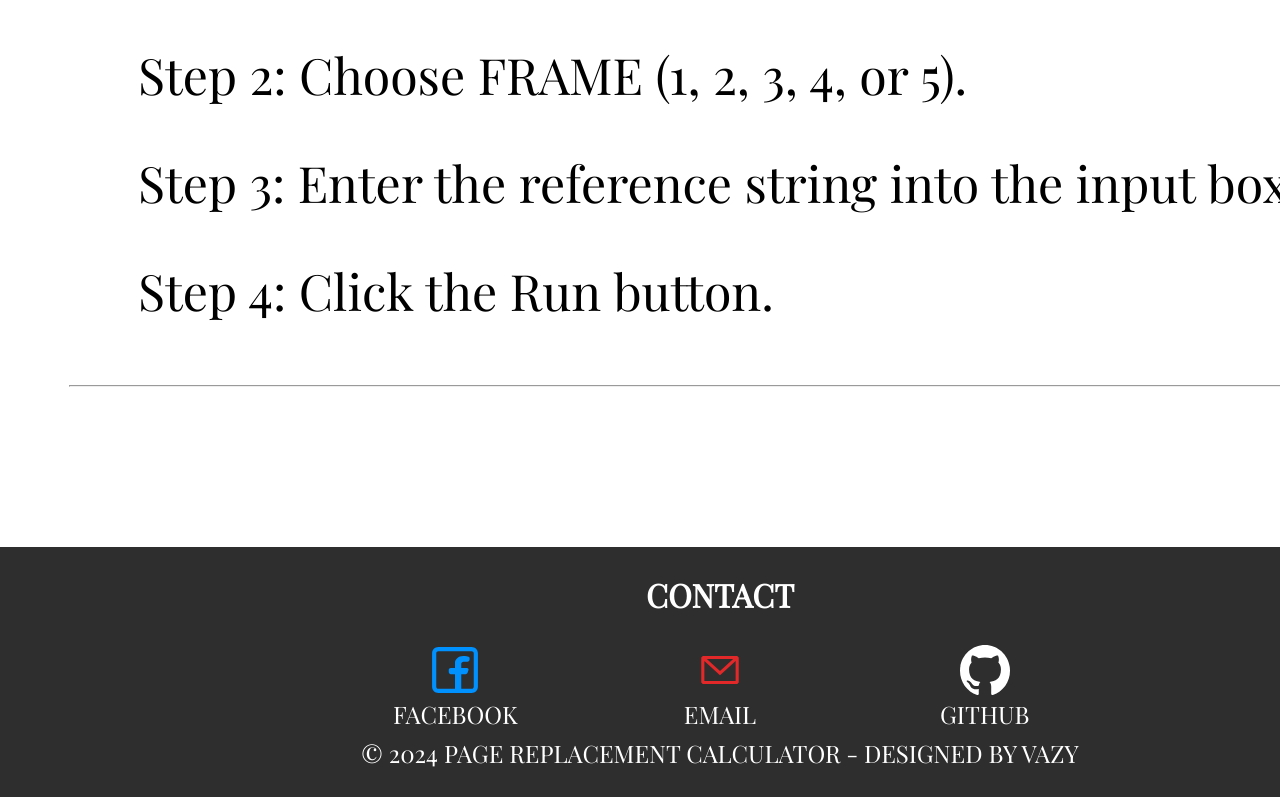
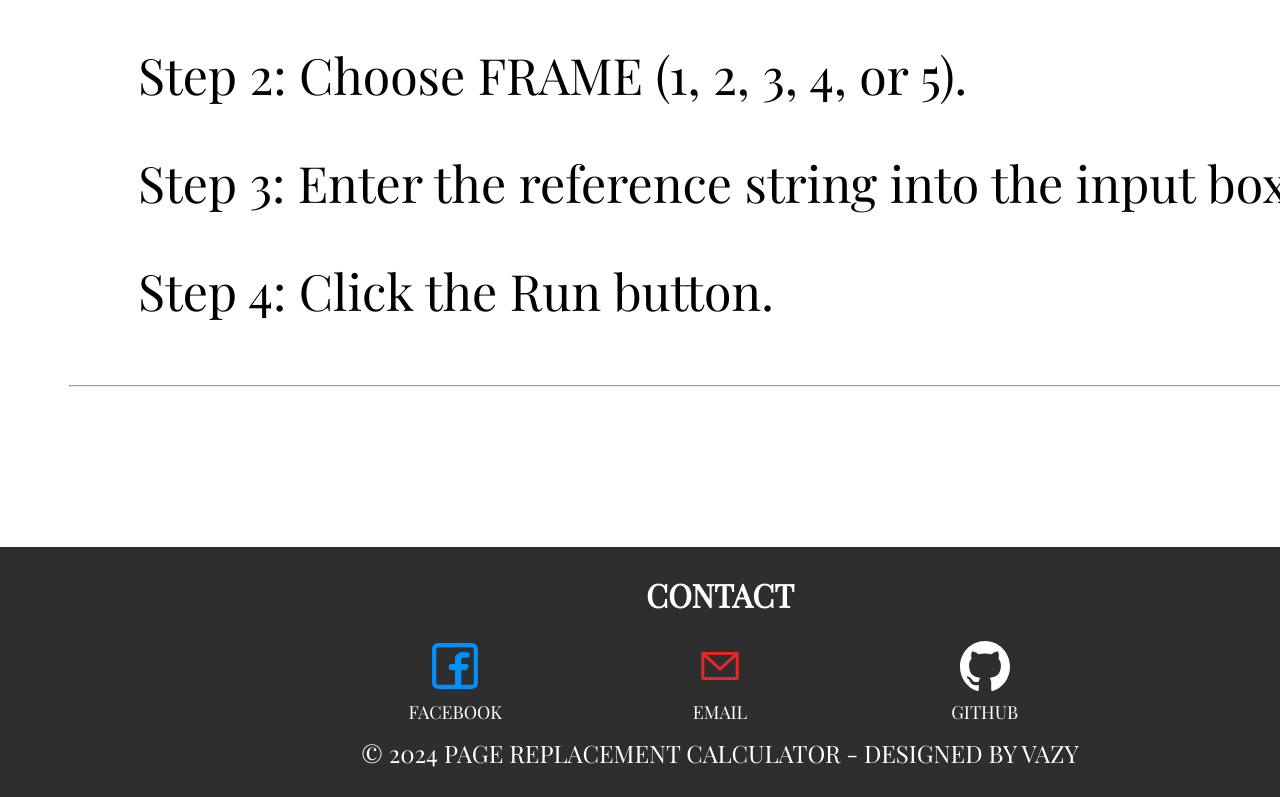
Before and after one commit to ZzVAZYzZ/page_replacement, a website with bundled scripts: page index.html in a window 1280 px wide. Shown: the part 859-1656 px from the top of the page. Built offline with nearby package versions, Linux system fonts and the light colour scheme.

Commit message:
update contact

```diff
--- a/index.html
+++ b/index.html
@@ -103,25 +103,25 @@
                     </div>
                     <div>
                         <div class="icon-wrapper">
-                            <div class="facebook-icon">
+                            <a class="facebook-icon" href="https://www.facebook.com/nguyenminh.hai.1088893" target="_blank">
                                 <img src="./assets/svgs/facebook.svg" type="image/svg+xml"  class="fb">
-                            </div>
+                            </a>
                             <div>
                                 <p>FACEBOOK</p>
                             </div>
                         </div>
                         <div class="icon-wrapper">
-                            <div class="email-icon">
+                            <a class="email-icon" href="mailto:haiminh454@yahoo.com" target="_blank">
                                 <img src="assets/svgs/email.svg" alt="SVG Image" class="email">
-                            </div>
+                            </a>
                             <div>
                                 <p>EMAIL</p>
                             </div>
                         </div>
                         <div class="icon-wrapper">
-                            <div class="github-icon">
+                            <a class="github-icon" href="https://github.com/ZzVAZYzZ/page_replacement/tree/vazy" target="_blank">
                                 <img src="./assets/svgs/github.svg" type="image/svg+xml" class="github">
-                            </div>
+                            </a>
                             <div>
                                 <p>GITHUB</p>
                             </div>
--- a/scss/index.scss
+++ b/scss/index.scss
@@ -267,7 +267,7 @@ body {
             div {
               margin-top: 10px;
               p {
-                font-size: 24px;
+                font-size: 18px;
                 font-family: "Playfair Display", serif;
                 text-align: center;
                 color: #fff;
@@ -395,6 +395,8 @@ body {
     }
   }
 }
+
+//table
 #tableContainer{
   width: 1440px;
   .page-table{
```
Also changed, not shown: scss/index.css, 1 other file.
